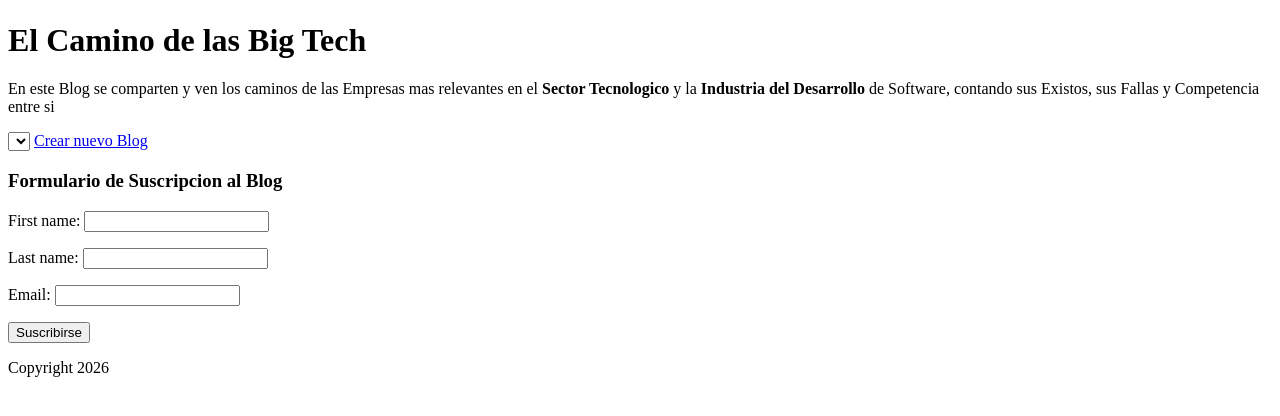
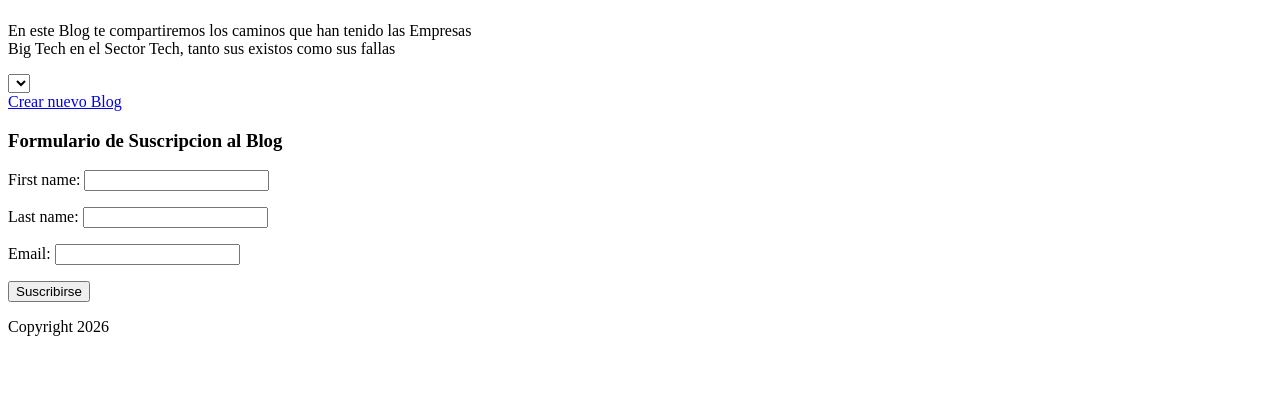
Before and after one commit to damiandelgado1/Blog-El-Camino-de-las-Big-Tech, a Django app: page / in a window 1280 px wide. Shown: the part 58-474 px from the top of the page. Run offline with Django 4.2, Linux system fonts and the light colour scheme; data that the repository does not hold is empty.

Commit message:
Add feature for Filter by category

```diff
--- a/blog/models.py
+++ b/blog/models.py
@@ -4,7 +4,7 @@ from django.db import models
 class Blog(models.Model):
     name = models.CharField(max_length=50, verbose_name="Nombre del Blog")
     image = models.ImageField(upload_to="", blank=True, null=True, verbose_name="Imagen del Blog")
-    category = models.CharField(max_length=50, verbose_name="Descripcion del Blog")
+    category = models.CharField(max_length=50, verbose_name="Categoria del Blog")
     content = models.TextField(verbose_name="Descripcion del Blog")
     created_at = models.DateField(auto_now_add=True)
 
--- a/blog_big_tech/urls.py
+++ b/blog_big_tech/urls.py
@@ -1,9 +1,10 @@
 from django.contrib import admin
 from django.urls import path, include
-from .views import main_page
+from .views import main_page, form_suscribe
 
 urlpatterns = [
     path('', main_page, name="home"),
+    path('form/', form_suscribe, name="form"),
     path('blog/', include('blog.urls', namespace="blog")),
     path('admin/', admin.site.urls),
 ]
--- a/blog_big_tech/views.py
+++ b/blog_big_tech/views.py
@@ -1,8 +1,42 @@
 from django.shortcuts import render
 from blog.forms import SuscribeForm
 from blog.models import Blog
+from django.contrib import messages
 
+
+# Display content of the Blog
 def main_page(request):
     form = SuscribeForm()
     blogs = Blog.objects.all()
-    return render(request, "home/home.html", {"form": form, "blog": blogs})
+    return render(request, "home/home.html", {"form": form, "blogs": blogs})
+
+
+# Filter content by Category
+def filter_category(request, category):
+    blogs = Blog.objects.filter(category=category)
+    category = Blog.objects.all()
+
+    return render(request,"blog/list_blog.html", {"blogs": blogs, "categorias": category})
+
+
+# Form suscribe for receive new content
+def form_suscribe(request):
+    if request.method == "POST":
+        form = SuscribeForm()
+
+        if form.is_valid():
+            name = form.cleaned_data["first_name"]
+            last_name = form.cleaned_data["last_name"]
+            email = form.cleaned_data["email"]
+
+            if "@gmail.com" not in email:
+                messages.error(request, 'El email no tiene el "@gmail.com", debes Ingresarlo')
+
+            else:
+                messages.success(request, "La Suscripcion al Blog se realizo")
+                form.save()
+
+    else:
+        form = SuscribeForm()
+
+    return render(request, "home/form.html", {"form": form})
--- a/templates/blog/create_blog.html
+++ b/templates/blog/create_blog.html
@@ -1,9 +1,9 @@
-<h3>Crear Nuevo Blog</h3>
+<h3> Crear nuevo Blog </h3>
 
 <form method="POST">
 
     {% csrf_token %}
     {{ form.as_p }}
-    <button type="submit">Crear Nuevo Blog</button>
+    <button type="sumit"> Crear Blog </button>
 
 </form>
--- a/templates/blog/delete_blog.html
+++ b/templates/blog/delete_blog.html
@@ -1,5 +1,3 @@
-{% extends 'home/layout.html' %}
-
 {% block title %} {{blog.name}} {% endblock %}
 
 {% block content%}
--- a/templates/blog/detail_blog.html
+++ b/templates/blog/detail_blog.html
@@ -8,8 +8,8 @@
         <p> Categoria: {{ blog.category }} </p>
         <p> {{ blog.content }} </p>
         <p> Fecha de Creacion: {{ blog.created_at }} </p>
+        <a href="{% url 'blog:delete_blog' blog.pk %}">Eliminar el Blog</a> <br>
         <a href="{% url 'home' %}">Volver al Inicio</a>
-        <a href="{% url 'blog:delete_blog' blog.pk %}">Eliminar el Blog</a>
     </article>
 
 {% endblock %}
--- a/templates/blog/list_blog.html
+++ b/templates/blog/list_blog.html
@@ -1,10 +1,12 @@
-<select>
+<select name="Blog Category">
     {% for blog in blogs %}
         <option> {{ blog.category }} </option>
     {% endfor %}
 </select>
 
+<br>
 <a href="{% url 'blog:create_blog' %}">Crear nuevo Blog</a>
+<br>
 
 {% for blog in blogs %}
 
@@ -13,7 +15,9 @@
         <img src="{{ blog.image }}"></img>
         <p> Categoria: {{ blog.category }} </p>
         <p> Fecha de Creacion: {{ blog.created_at }} </p>
-        <a href="{% url 'blog:blog_detail' blog.pk %}">Ver Mas</a>
+        <a href="{% url 'blog:blog_detail' blog.pk %}"> Ver Mas </a>
     </article>
 
+    <a href="{% url 'home' %}"> Volver al Inicio</a>
+
 {% endfor%}
--- a/templates/home/home.html
+++ b/templates/home/home.html
@@ -4,16 +4,10 @@
 
 {% block content %}
 
-    <h1>El Camino de las Big Tech</h1>
-
-    <p>En este Blog se comparten y ven los caminos de las Empresas
-        mas relevantes en el <strong> Sector Tecnologico </strong> y
-        la <strong> Industria del Desarrollo</strong> de Software,
-        contando sus Existos, sus Fallas y Competencia entre si
+    <p> En este Blog te compartiremos los caminos que han tenido las Empresas <br>
+        Big Tech en el Sector Tech, tanto sus existos como sus fallas
     </p>
 
+    {% include 'blog/list_blog.html' %}
+
 {% endblock %}
-
-{% block blog %}
-    {% include 'blog/list_blog.html' %}
-{% endblock %}
```
Also changed, not shown: blog/views.py (+1 -23 lines), inmersion.png (added).
